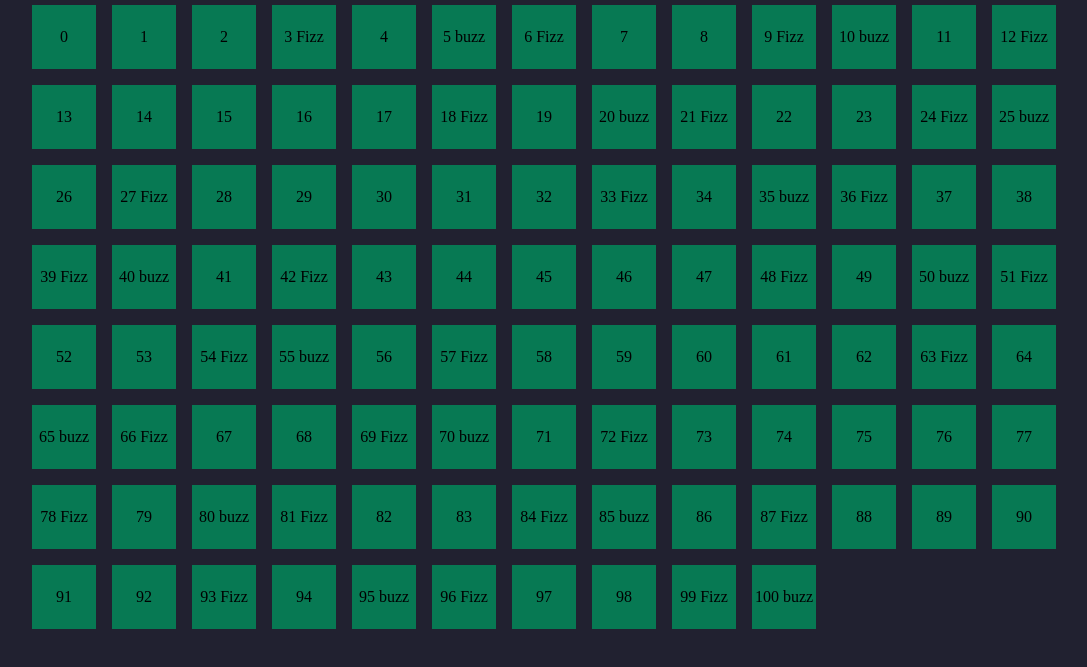
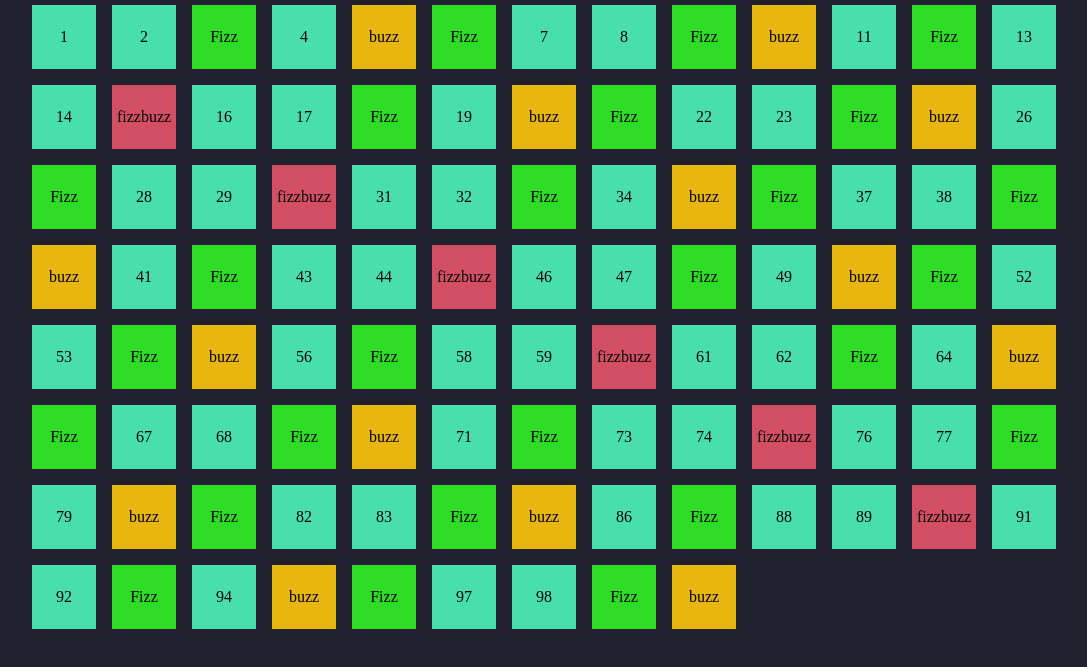
Before and after one commit to GabriellaValentina92/js-fizzbuzz, a plain HTML site: page index.html in a window 1280 px wide. Shown: the part 77-744 px from the top of the page, without its empty margins (82-1169 px from the left). Drawn offline with Linux system fonts and the light colour scheme.

Commit message:
Add square-color/name

```diff
--- a/assets/style.css
+++ b/assets/style.css
@@ -30,5 +30,17 @@ h1{
     display: flex;
     justify-content: center;
     align-items: center;
-    background-color: rgb(7, 121, 83);
+    background-color: rgb(73, 223, 173);
 }
+
+.square.fizz{
+    background-color: rgb(46, 219, 37);
+}
+
+.square.buzz{
+    background-color: rgb(233, 182, 16);
+}
+
+.square.fizzbuzz{
+    background-color: rgba(246, 88, 109, 0.837);
+}
--- a/js/script.js
+++ b/js/script.js
@@ -1,14 +1,14 @@
 let Grid = document.querySelector('.container-grid');
 
-for(let i = 0; i <= 100; i++) {
+for(let i = 1; i <= 100; i++) {
     console.log('i');
 
     if (i % 15 == 0) {
-        Grid.innerHTML = Grid.innerHTML + `<div class="square">${i}</div>`;
+        Grid.innerHTML = Grid.innerHTML + `<div class="square fizzbuzz">fizzbuzz</div>`;
     } else if (i % 5 == 0) {
-        Grid.innerHTML = Grid.innerHTML + `<div class="square">${i} buzz</div>`;
+        Grid.innerHTML = Grid.innerHTML + `<div class="square buzz">buzz</div>`;
     } else if (i % 3 == 0) {
-        Grid.innerHTML = Grid.innerHTML + `<div class="square">${i} Fizz</div>`;
+        Grid.innerHTML = Grid.innerHTML + `<div class="square fizz">Fizz</div>`;
     } else {
         Grid.innerHTML = Grid.innerHTML + `<div class="square">${i}</div>`;
 
```
